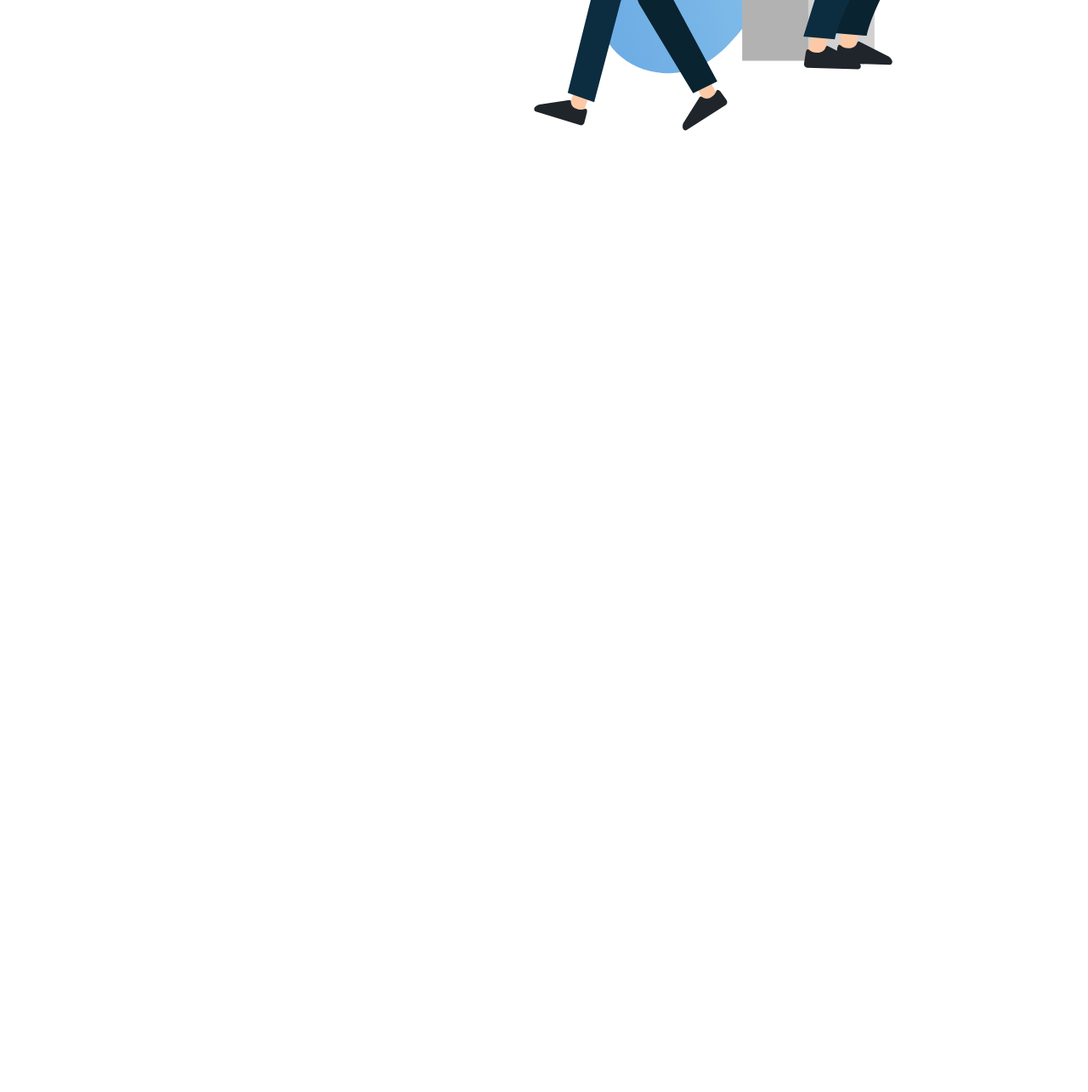
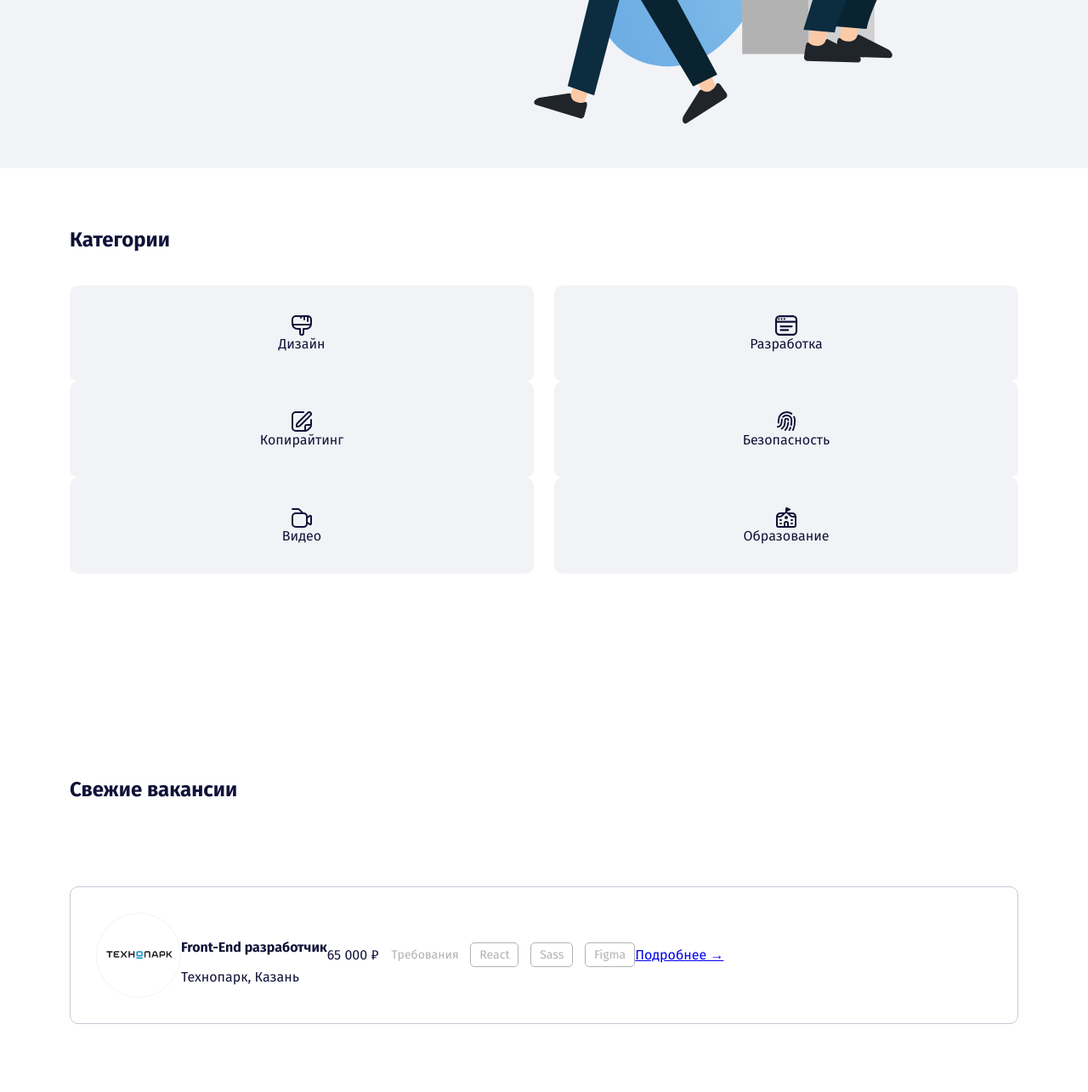
Before and after one commit to Sergey-F84/FindYourJob, a plain HTML site: page index.html in a window 1280 px wide. Shown: the part 509-1794 px from the top of the page at 85% size. Before the commit the page ends 800 px from the top, so only its background shows below. Drawn offline with Linux system fonts and the light colour scheme.

Commit message:
Add files via upload

```diff
--- a/css/style.css
+++ b/css/style.css
@@ -4,9 +4,13 @@
   box-sizing: border-box;
 }
 body {
+  margin: 0;
   font-family: "Fira Sans", sans-serif;
   font-size: 16px;
   color: #111238;
+}
+.header {
+  background: #f2f3f6;
 }
 .menu {
   list-style: none;
@@ -50,17 +54,21 @@ body {
 .hero-title {
   font-size: 44px;
   line-height: 53px;
+  margin-bottom: 15px;
+  margin-top: 43px;
 }
 .hero-text {
   font-size: 18px;
   line-height: 140%;
+  margin-bottom: 30px;
 }
 .input-group {
-  background: #ffffff;
+  background: #fff;
   border: 1px solid rgba(209, 209, 209, 0.1);
   box-shadow: 0px 4px 25px rgba(15, 17, 56, 0.1);
   border-radius: 5px;
   padding: 10px;
+  margin-bottom: 25px;
 }
 .input {
   background: #fff;
@@ -68,7 +76,66 @@ body {
   flex-grow: 1;
   font-size: 16px;
   line-height: 19px;
+  padding-left: 15px;
 }
 .input:focus {
   outline-style: dashed;
 }
+.tags-group {
+  padding-left: 15px;
+  color: #b2b2b2;
+  font-size: 14px;
+  line-height: 17px;
+}
+.tag {
+  color: #b2b2b2;
+  text-decoration: none;
+  padding: 5px 10px;
+  margin-left: 10px;
+  border: 1px solid #b2b2b2;
+  border-radius: 5px;
+}
+.section {
+  padding-top: 70px;
+  padding-bottom: 80px;
+}
+.section-title {
+  margin-bottom: 40px;
+  margin-top: 0px;
+}
+.card {
+  text-decoration: none;
+  color: #111238;
+  background: #f2f3f6;
+  border-radius: 10px;
+  padding: 35px;
+  transition: background 0.2 color 0.2s;
+}
+.card:hover {
+  background: #1a75e8;
+  color: #fff;
+}
+.card:hover .card-icon {
+  fill: #fff;
+}
+.card-icon {
+  fill: #111238;
+  border-radius: 10px;
+  transition: fill 0.2s;
+}
+.offer {
+  border: 1px solid #c5c9d5;
+  border-radius: 10px;
+  padding: 30px;
+}
+.offer-img {
+  width: 100px;
+  height: 100px;
+  border-radius: 50%;
+  border: 1px solid #f2f3f6;
+  background: #fff url("../img/logo-company.png") no-repeat center / contain;
+}
+.offer-heading {
+  font-size: 16px;
+  line-height: 19px;
+}
--- a/index.html
+++ b/index.html
@@ -11,7 +11,7 @@
   <link rel="stylesheet" href="css/style.css">
 </head>
 <body>
-  <header class="header">
+  <header class="header pb-5">
     <div class="container">
 <div class="row align-items-center py=3">
   <div class="col">
@@ -69,6 +69,93 @@
     </div>
     <!-- /.container -->
   </header>
-
+<section class="section">
+  <div class="container">
+    <h2 class="section-title">Категории</h2>
+    <div class="row">
+      <div class="col">
+        <a href="#" class="card d-flex flex-column align-items-center">
+          <svg height="24" class="card-icon">
+            <use xlink:href="img/icons.svg#brush"></use>
+          </svg>
+          <span class="card-text">Дизайн</span>
+          <!-- /.card-text --></a>
+        <!-- /.card --></div>
+      <!-- /.col -->
+      <div class="col">
+        <a href="#" class="card d-flex flex-column align-items-center">
+          <svg height="24" class="card-icon">
+            <use xlink:href="img/icons.svg#browser"></use>
+          </svg>
+          <span class="card-text">Разработка</span>
+          <!-- /.card-text --></a>
+        <!-- /.card --></div>
+      <!-- /.col -->
+      <div class="col">
+        <a href="#" class="card d-flex flex-column align-items-center">
+          <svg height="24" class="card-icon">
+            <use xlink:href="img/icons.svg#edit"></use>
+          </svg>
+          <span class="card-text">Копирайтинг</span>
+          <!-- /.card-text --></a>
+        <!-- /.card --></div>
+      <!-- /.col -->
+      <div class="col">
+        <a href="#" class="card d-flex flex-column align-items-center">
+          <svg height="24" class="card-icon">
+            <use xlink:href="img/icons.svg#fingerprint"></use>
+          </svg>
+          <span class="card-text">Безопасность</span>
+          <!-- /.card-text --></a>
+        <!-- /.card --></div>
+      <!-- /.col -->
+      <div class="col">
+        <a href="#" class="card d-flex flex-column align-items-center">
+          <svg height="24" class="card-icon">
+            <use xlink:href="img/icons.svg#camera"></use>
+          </svg>
+          <span class="card-text">Видео</span>
+          <!-- /.card-text --></a>
+        <!-- /.card --></div>
+      <!-- /.col -->
+      <div class="col">
+        <a href="#" class="card d-flex flex-column align-items-center">
+          <svg height="24" class="card-icon">
+            <use xlink:href="img/icons.svg#vector"></use>
+          </svg>
+          <span class="card-text">Образование</span>
+          <!-- /.card-text --></a>
+        <!-- /.card --></div>
+      <!-- /.col -->
+    </div>
+    <!-- /.row -->
+  </div>
+  <!-- /.container -->
+</section>
+<section class="section offers">
+  <div class="container">
+    <h2 class="section title">Свежие вакансии</h2>
+    <div class="offer d-flex align-items-center">
+      <div class="offer-img">
+      </div>
+      <div class="offer-title">
+        <h3 class="offer-heading">Front-End разработчик</h3>
+        <span class="offer-place">Технопарк, Казань</span>
+      </div>
+      <!-- /.offer-title -->
+      <span class="salary">65 000 ₽</span>
+      <div class="tags-group">
+        <span class="tags-label">Требования</span>
+        <a href="#" class="tag">React</a>
+        <a href="#" class="tag">Sass</a>
+        <a href="#" class="tag">Figma</a>
+      </div>
+      <!-- /.tag-group -->
+      <a href="#" class="more">Подробнее →</a>
+    </div>
+    <!-- /.offer -->
+  </div>
+  <!-- /.cont -->
+</section>
 </body>
 </html>
```
Also changed, not shown: img/icons.svg (added), img/logo-company.png (added).
